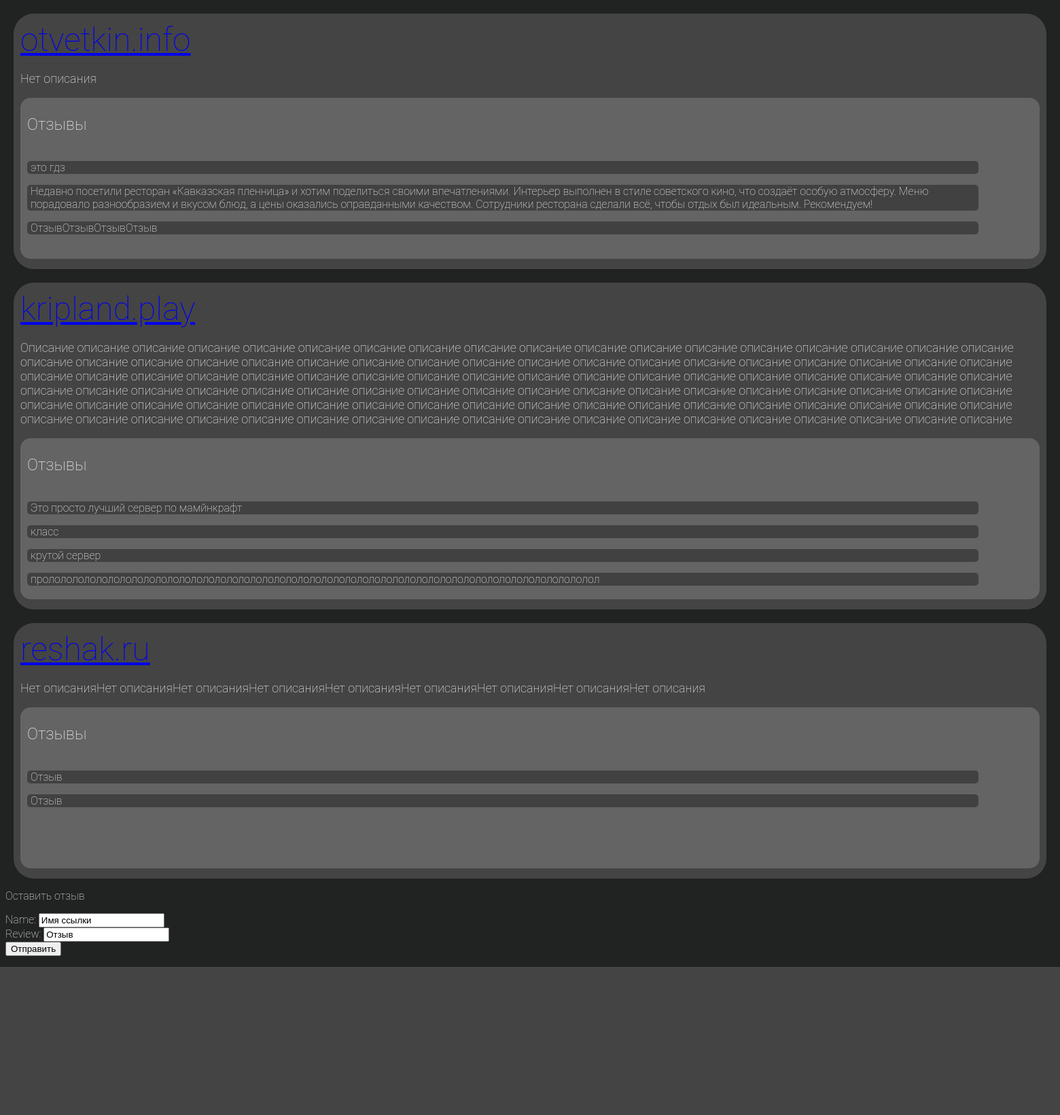
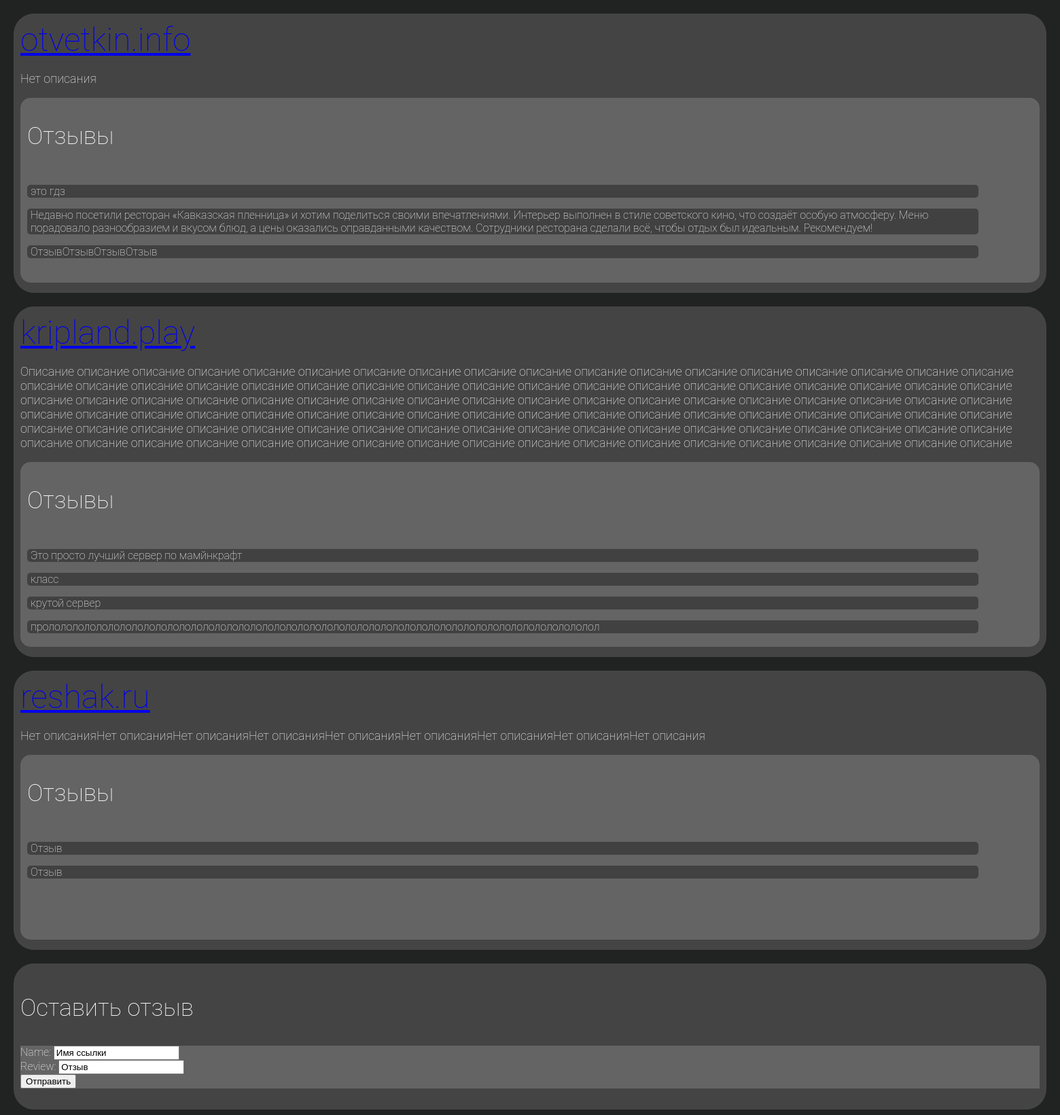
Before and after one commit to ytka-ciber/gdzlist, a Django app: page /hub/ in a window 1560 px wide. Shown: the whole page at 68% size. Before the commit the page ends 1423 px from the top, so only its background shows below. Run offline with Django 5.2, Linux system fonts and the light colour scheme; data comes from the database, SQL or seed files in the repository; both versions use the stored data as it was after the commit.

Commit message:
Оформление

```diff
--- a/links/static/css/links_hub.css
+++ b/links/static/css/links_hub.css
@@ -43,3 +43,7 @@
     border-radius: 5px;
     padding-left: 5px;
 }
+
+.review_form {
+    background-color: #646464;
+}
--- a/links/templates/links_hub.html
+++ b/links/templates/links_hub.html
@@ -11,7 +11,7 @@
             <div class="hyperlink"><a href={{ link.url }}>{{ link.name }}</a></div>
             <div class="descrip"><p>{{ link.description }}</p></div>
             <div class="reviews_block">
-                <p style="font-size: 24px">Отзывы</p>
+                <p style="font-size: 35px">Отзывы</p>
                 <div class="reviews">
                     {% for review in link.reviews %}
                         <p class="review">{{ review }}</p>
@@ -20,8 +20,8 @@
             </div>
         </div>
     {% endfor %}
-    <div>
-        <p>Оставить отзыв</p>
+    <div class="link_card">
+        <p style="font-size: 35px">Оставить отзыв</p>
         <form method="POST" class="review_form">{% csrf_token %}
             {{ review_form }}
             <button type="submit" class="send_button">Отправить</button>
--- a/links/templates/main.html
+++ b/links/templates/main.html
@@ -5,10 +5,9 @@
     <title>GDZHub</title>
 </head>
 <body>
-    <h1>Заголовок</h1>  <!-- Тут сам придумай заголовок -->
-    <p>Текст</p>  <!-- Тут текст с описанием содержимого сайта -->
+    <p>Привет, ты попал на сайт, который поможет в поиске бесплатных русскоязычных решебников с первого по одиннадцатый класс среднего образования, пользуйся на здоровье :)</p>  <!-- Тут текст с описанием содержимого сайта -->
     <form method="post" class="s_form">{% csrf_token %}
-        <input class="s_button" type="Submit" name="submit" value="Текст кнопки"/>  <!-- Текст кнопки тоже поменяешь -->
+        <input class="s_button" type="Submit" name="submit" value="Перейти к решебникам"/>  <!-- Текст кнопки тоже поменяешь -->
     </form>
 </body>
 </html>
```
Also changed, not shown: db.sqlite3.
